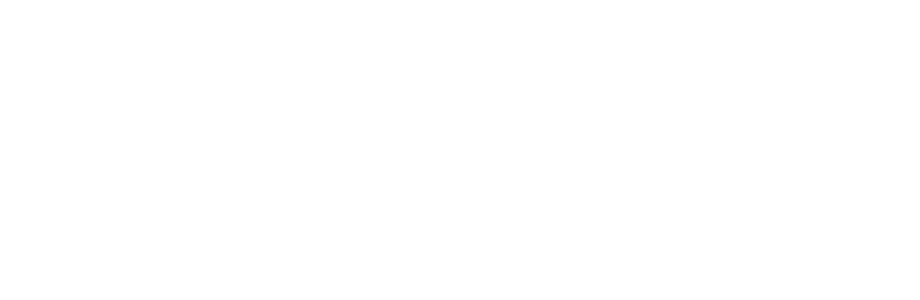
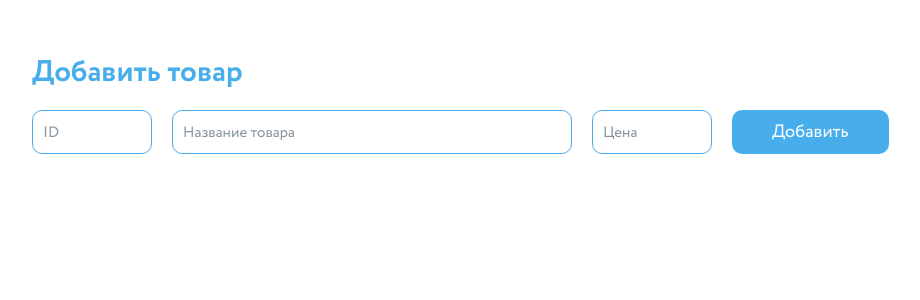
Before and after one commit to mirael26/cart-blank, a React app: page / in a window 1280 px wide. Shown: the top 300 px of the page, without its empty margins (148-1068 px from the left). Built offline with nearby package versions, Linux system fonts and the light colour scheme.

Commit message:
Add new-product component

```diff
--- a/src/components/app/app.tsx
+++ b/src/components/app/app.tsx
@@ -1,20 +1,28 @@
 import * as React from "react";
 import { useState } from "react";
+
+import { Product } from "../../types";
 
 import NewProduct from "../new-product/new-product";
 import ProductList from "../product-list/product-list";
 import Statictics from "../statistics/statistics";
 import Discount from "../discount/discount";
 
+
 const App = (): JSX.Element => {
   const [products, setProducts] = useState(null);
   const [discount, setDiscount] = useState(0);
 
+  const addNewProduct = (product: Product) => {
+    const newProducts = products.slice();
+    newProducts.push(product);
+    setProducts(newProducts);
+  };
 
   return (
     <React.Fragment>
-      <NewProduct />
-      <ProductList />
+      <NewProduct addNewProduct={addNewProduct} />
+      <ProductList/>
       <Statictics />
       <Discount />
     </React.Fragment>
--- a/src/components/new-product/new-product.scss
+++ b/src/components/new-product/new-product.scss
@@ -0,0 +1,47 @@
+.new-product {
+  padding: 50px 180px 50px;
+}
+
+.new-product__title {
+  @include h2;
+  margin-bottom: 15px;
+}
+
+.new-product__form {
+  display: flex;
+  gap: 20px;
+}
+
+.new-product__input {
+  @include text;
+  padding: 5px 10px;
+  border: 1px solid $blue;
+  border-radius: 10px;
+
+  &--id {
+    width: 120px;
+  }
+
+  &--name {
+    width: 400px;
+  }
+
+  &--price {
+    width: 120px;
+  }
+
+  &::placeholder {
+    @include placeholder;
+  }
+}
+
+.new-product__add-button {
+  @include button;
+}
+
+.new-product__error-message {
+  @include text;
+  margin-left: 26%;
+  margin-top: 8px;
+  color: #db2121;
+}
--- a/src/components/new-product/new-product.tsx
+++ b/src/components/new-product/new-product.tsx
@@ -1,8 +1,50 @@
 import * as React from "react";
+import { useState } from "react";
 
-const NewProduct = (): JSX.Element => {
+import { Product } from "../../types";
+
+interface NewProductProps {
+  addNewProduct: (product: Product) => void,
+};
+
+const NewProduct = ({ addNewProduct }: NewProductProps): JSX.Element => {
+
+  const [formValue, setformValue] = useState({id: '', name: '', price: ''});
+  const [isError, setError] = useState(false);
+
+  const onFormSubmit = (evt: React.SyntheticEvent) => {
+    evt.preventDefault();
+    if (!formValue.id || !formValue.name || !formValue.price) {
+      setError(true);
+      return;
+    }
+    addNewProduct(
+      {
+        id: +formValue.id,
+        name: formValue.name,
+        price: +formValue.price,
+      }
+    );
+  };
+
+  const onInputChange = (evt: React.ChangeEvent<HTMLInputElement>) => {
+    setError(false);
+    console.log(evt.target.value);
+    setformValue({...formValue, [evt.target.name]: evt.target.value});
+  }
+
   return (
-    <div className="new-product"></div>
+    <div className="new-product">
+      <h2 className="new-product__title">Добавить товар</h2>
+      <form className="new-product__form"  onSubmit={onFormSubmit}>
+        <input className="new-product__input new-product__input--id" type="number" name="id" placeholder="ID" value={formValue.id} onChange={onInputChange}/>
+        <input className="new-product__input new-product__input--name" type="text" name="name" placeholder="Название товара" value={formValue.name} onChange={onInputChange}/>
+        <input className="new-product__input new-product__input--price" type="number" name="price" placeholder="Цена" value={formValue.price} onChange={onInputChange}/>
+        <button className="new-product__add-button" type="submit">Добавить</button>
+      </form>
+
+      {isError ? <p className="new-product__error-message">Заполните все поля!</p> : null }
+    </div>
   );
 };
 
--- a/src/main.scss
+++ b/src/main.scss
@@ -5,3 +5,7 @@
 @import './scss/fonts.scss';
 
 @import './components/app/app.scss';
+@import './components/new-product/new-product.scss';
+@import './components/product-list/product-list.scss';
+@import './components/statistics/statistics.scss';
+@import './components/discount/discount.scss';
--- a/src/scss/mixins.scss
+++ b/src/scss/mixins.scss
@@ -0,0 +1,36 @@
+// button
+
+@mixin button {
+  @include text;
+  padding: 9px 40px;
+  color: white;
+  background-color: $blue;
+  border-radius: 10px;
+}
+
+// text
+
+@mixin h2 {
+  font-family: "Circe", Arial, Helvetica, sans-serif;
+  font-style: normal;
+  font-weight: 700;
+  font-size: 30px;
+  color: $blue;
+}
+
+@mixin text {
+  font-family: "Circe", Arial, Helvetica, sans-serif;
+  font-style: normal;
+  font-weight: 400;
+  font-size: 18px;
+  color: $dark;
+}
+
+@mixin placeholder {
+  font-family: "Circe", Arial, Helvetica, sans-serif;
+  font-style: normal;
+  font-weight: 400;
+  font-size: 15px;
+  color: $dark;
+  opacity: 0.5;
+}
--- a/src/scss/variables.scss
+++ b/src/scss/variables.scss
@@ -0,0 +1,2 @@
+$blue: #48aeeb;
+$dark: #0b2c40;
--- /dev/null
+++ b/src/types.ts
@@ -0,0 +1,7 @@
+export interface Product {
+  id: number,
+  name: string,
+  price: number,
+};
+
+export type Products = Array<Product>;
```
